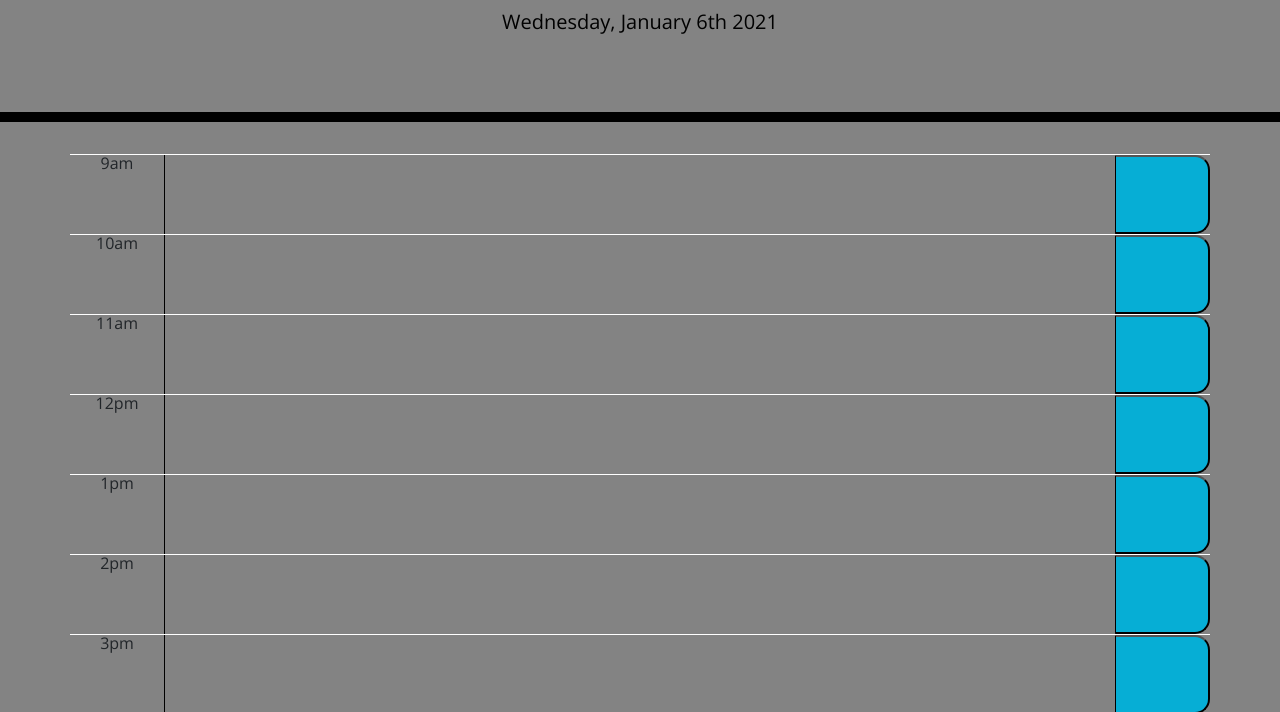
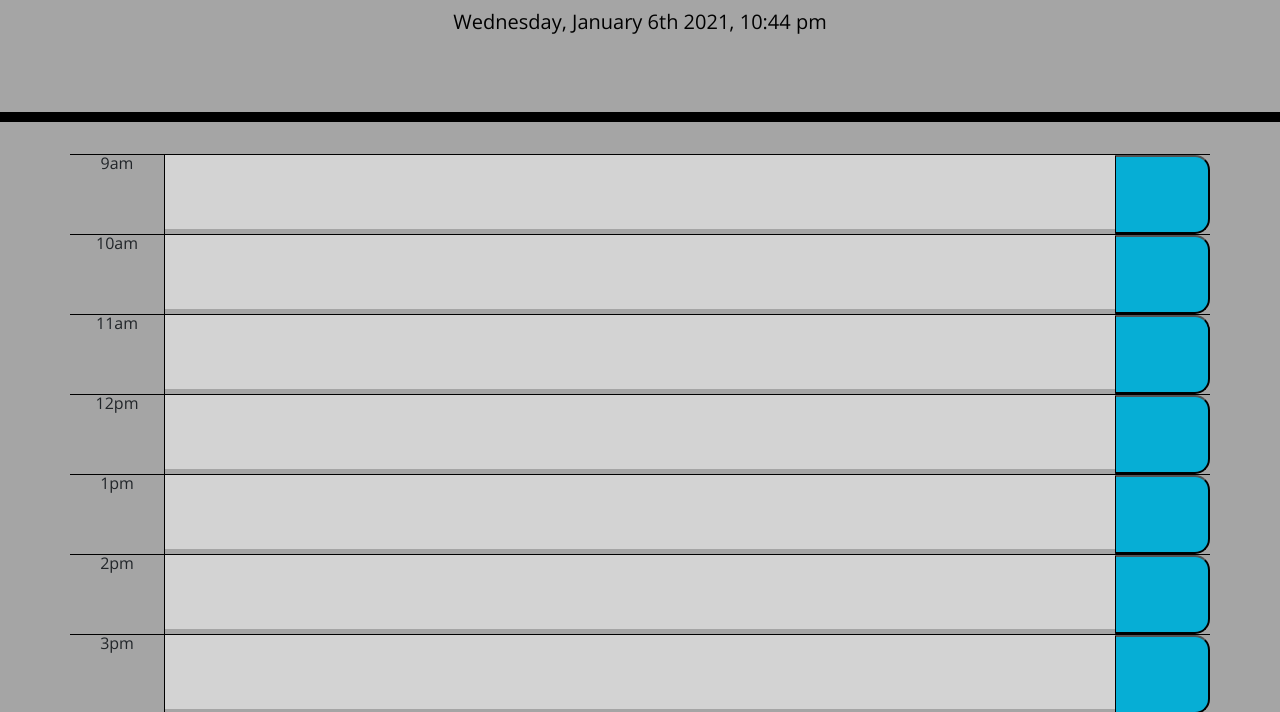
Before and after one commit to BrianCKWang/simple-day-scheduler, a plain HTML site: page index.html in a window 1280 px wide. Shown: the part 182-894 px from the top of the page. Drawn offline with nearby package versions, Linux system fonts and the light colour scheme; a web font is replaced by a local one.

Commit message:
add task audit

```diff
--- a/assets/css/style.css
+++ b/assets/css/style.css
@@ -5,7 +5,7 @@
   --tertiary: rgb(192, 246, 253);
   --grey: #333;
   --primary-boarder-radius: 5px;
-  --background: #838383;
+  --background: #a5a5a5;
 }
 
 body {
@@ -34,6 +34,10 @@ textarea{
 
 .description{
   white-space: pre-wrap;
+  margin-bottom: 5px;
+  word-wrap: break-word;
+  /* overflow: hidden; */
+  max-height: 75px;
 }
 
 .time-block{
@@ -45,7 +49,7 @@ textarea{
 .row {
   white-space: pre-wrap;
   height: 80px;
-  border-top: 1px solid white;;
+  border-top: 1px solid rgb(0, 0, 0);;
 }
 
 .hour {
@@ -56,17 +60,17 @@ textarea{
 
 .past {
   background-color: #d3d3d3;
-  color: white;
+  color: rgb(0, 0, 0);
 }
 
 .present {
   background-color: #ff6961;
-  color: white;
+  color: rgb(0, 0, 0);
 }
 
 .future {
   background-color: #77dd77;
-  color: white;
+  color: rgb(0, 0, 0);
 }
 
 .saveBtn {
--- a/assets/js/script.js
+++ b/assets/js/script.js
@@ -9,15 +9,15 @@ var createTask = function(taskTime, taskText) {
   .addClass("row");
 
   var taskTimeEl = $("<div>")
-  .addClass("time-block col-1")
+  .addClass("time-block col-2 col-lg-1")
   .text(taskTime);
 
   var taskTextEl = $("<p>")
-  .addClass("description col")
+  .addClass("description col-8 col-lg-10")
   .text(taskText);
 
   var taskSaveBtnEl = $("<button>")
-  .addClass("saveBtn col-1")
+  .addClass("saveBtn col-2  col-lg-1")
   .attr('type', 'button');
 
   var taskSaveBtnIconEl = $("<span>")
@@ -26,9 +26,6 @@ var createTask = function(taskTime, taskText) {
   taskSaveBtnEl.append(taskSaveBtnIconEl);
   // append span and p element to parent li
   taskDivRowEl.append(taskTimeEl, taskTextEl, taskSaveBtnEl);
-
-  // check due date
-  auditTask(taskDivRowEl);
 
   // append to ul list on the page
   $("#schedule").append(taskDivRowEl);
@@ -54,26 +51,32 @@ var saveTasks = function() {
 
 var auditTask = function(taskEl) {
   // get date from task element
-  var date = $(taskEl)
-  .find("span")
+  var taskTime = $(taskEl)
+  .find(".time-block")
   .text()
   .trim();
 
-  // convert to moment object at 5:00pm, L for local time
-  var time = moment(date, "L").set("hour", 17);
+  var taskTimeNum = parseInt(taskTime.replace( /^\D+/g, ''));
 
-  // remove any old classes from element
-  $(taskEl).removeClass("list-group-item-warning list-group-item-danger");
-
-  // apply new class if task is near/over due date
-  if (moment().isAfter(time)) {
-    $(taskEl).addClass("list-group-item-danger");
-  }
-  else if (Math.abs(moment().diff(time, "days")) <= 2) {
-    $(taskEl).addClass("list-group-item-warning");
+  if(taskTimeNum < 12 && taskTime.includes("pm")){
+    taskTimeNum += 12;
   }
 
-  // console.log(taskEl);
+  // convert to moment object at 5:00pm, L for local time
+  var currentHour = parseInt(moment().format("k"));
+
+  $(taskEl).removeClass("past present future");
+
+  if(taskTimeNum < currentHour){
+    $(taskEl).find(".description").addClass("past");
+  }
+  else if(taskTimeNum > currentHour){
+    $(taskEl).find(".description").addClass("future");
+  }
+  else{
+    $(taskEl).find(".description").addClass("present");
+  }
+
 };
 
 var initializeTask = function() {
@@ -91,7 +94,7 @@ var initializeTask = function() {
 }
 
 var displayCurrentDate = function() {
-  $("#currentDay").text(moment().format('dddd, MMMM Do YYYY'));
+  $("#currentDay").text(moment().format('dddd, MMMM Do YYYY, h:mm a'));
 }
 
 $("#schedule").on("click", "p", function() {
@@ -120,6 +123,8 @@ $("#schedule").on("blur", "textarea", function(){
 
   // replace textarea with p element
   $(this).replaceWith(taskP);
+
+  auditALlTasks();
 });
 
 $(document).ready(function(){
@@ -133,6 +138,18 @@ $(document).ready(function(){
   });
 });
 
+var auditALlTasks = function() {
+  $(".row").each(function(index, el) {
+    // console.log("el: " + el);
+    auditTask(el);
+  });
+}
+
+setInterval(function () {
+  auditALlTasks();
+},  (1000 * 60) * 1);
+
 // localStorage.removeItem(localStorageName);
+displayCurrentDate();
 loadTasks();
-displayCurrentDate();
+auditALlTasks();
```
Also changed, not shown: index.html (+0 -14 lines).
